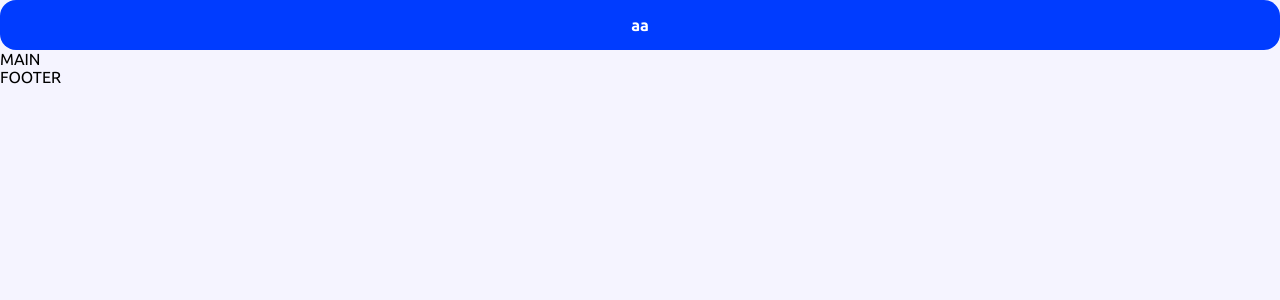
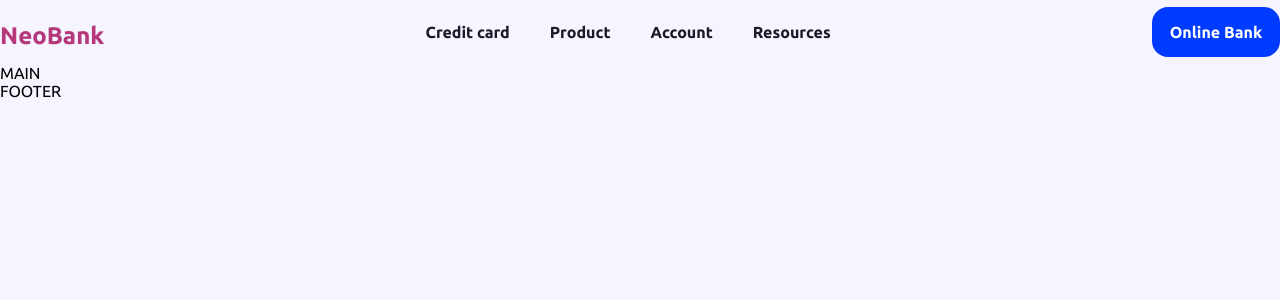
Before and after one commit to DariaSapkina/NeoBank, a React (Vite) app: page / in a window 1280 px wide. Shown: the top 300 px of the page. Built offline with nearby package versions, Linux system fonts and the light colour scheme.

Commit message:
Add header

```diff
--- a/src/components/Header.tsx
+++ /dev/null
@@ -1,11 +0,0 @@
-import { Button } from "./Button/Button";
-
-const Header = () => {
-  return (
-    <div>
-      <Button title="aa" variant="rounded"></Button>
-    </div>
-  );
-};
-
-export { Header };
--- /dev/null
+++ b/src/components/Header/Header.scss
@@ -0,0 +1,41 @@
+.header {
+  display: flex;
+  justify-content: space-between;
+  align-items: center;
+  padding: 7px 0;
+
+  &__title a {
+    font-size: 24px;
+    color: #b4387a;
+    letter-spacing: 2%;
+    text-decoration: none;
+    transition: color 0.3s;
+
+    &:hover {
+      color: #8d2c60;
+    }
+  }
+
+  &__list {
+    list-style: none;
+    display: flex;
+    gap: 40px;
+  }
+
+  &__listItem a {
+    font-size: 16px;
+    font-weight: 600;
+    letter-spacing: 2%;
+    color: #1d1929;
+    text-decoration: none;
+    transition: color 0.3s;
+
+    &:hover {
+      color: #514672;
+    }
+  }
+
+  &__button {
+    width: 128px;
+  }
+}
--- /dev/null
+++ b/src/components/Header/Header.tsx
@@ -0,0 +1,35 @@
+import { Link } from "react-router-dom";
+import { Button } from "../Button/Button";
+import { AppRoutes, RoutePath } from "../../router/routeConfig";
+import "./Header.scss";
+
+const Header = () => {
+  return (
+    <header className="header">
+      <h1 className="header__title">
+        <Link to={RoutePath[AppRoutes.MAIN]}>NeoBank</Link>
+      </h1>
+      <nav className="header__navigation">
+        <ul className="header__list">
+          <li className="header__listItem">
+            <Link to="#">Credit card</Link>
+          </li>
+          <li className="header__listItem">
+            <Link to="#">Product</Link>
+          </li>
+          <li className="header__listItem">
+            <Link to="#">Account</Link>
+          </li>
+          <li className="header__listItem">
+            <Link to="#">Resources</Link>
+          </li>
+        </ul>
+      </nav>
+      <div className="header__button">
+        <Button title="Online Bank" variant="rounded" />
+      </div>
+    </header>
+  );
+};
+
+export { Header };
--- a/src/layout/Layout.tsx
+++ b/src/layout/Layout.tsx
@@ -1,5 +1,5 @@
 import type { FC } from "react";
-import { Header } from "../components/Header";
+import { Header } from "../components/Header/Header";
 import { Footer } from "../components/Footer";
 import type { ILayoutProps } from "./Layout.props";
 import "./Layout.scss";
```
